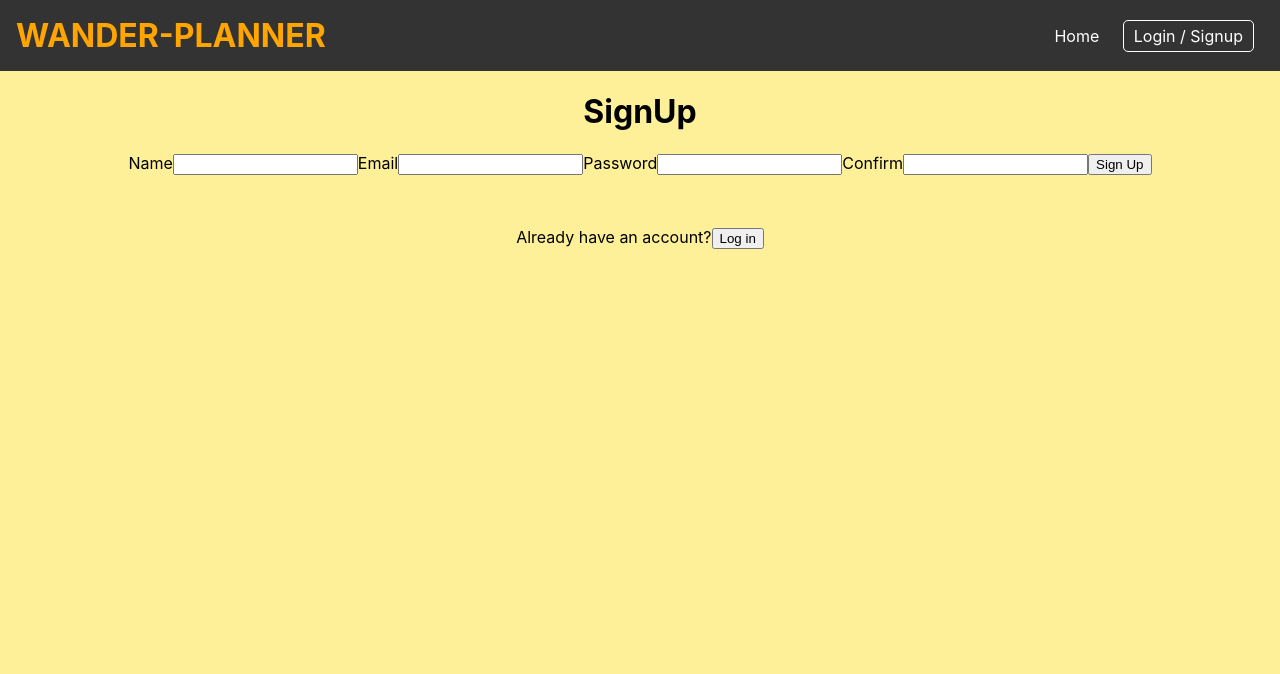
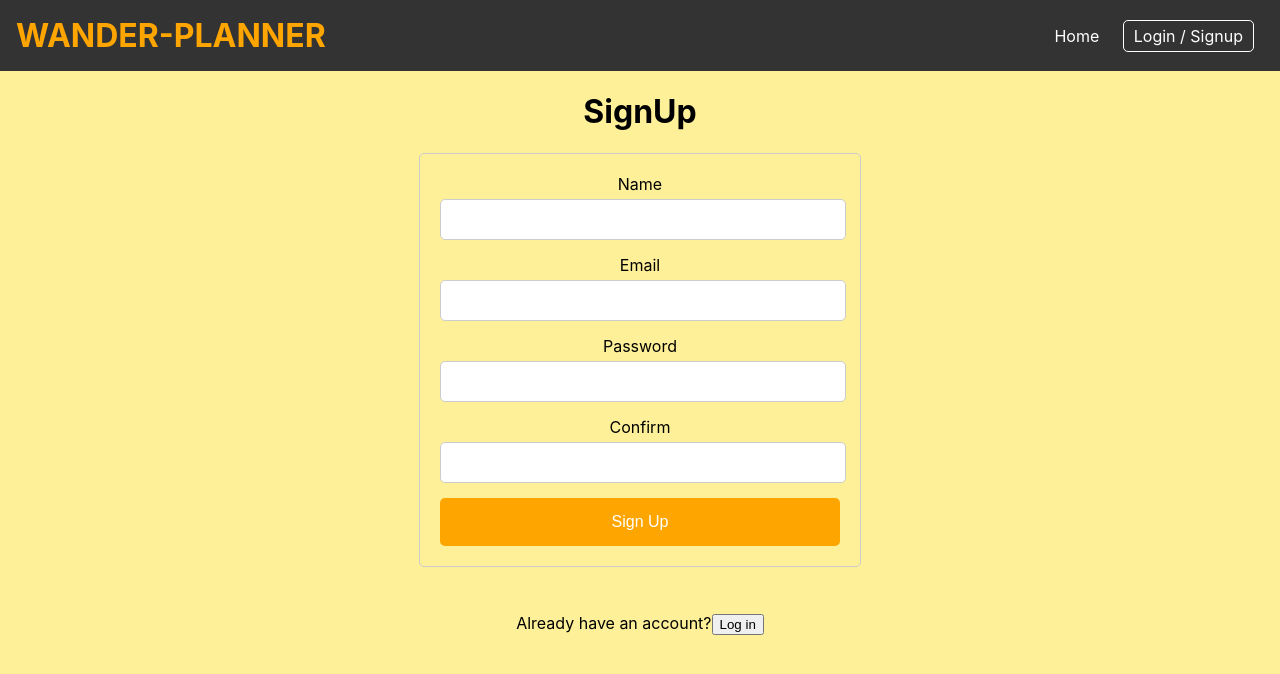
Before and after one commit to mursal-r/wanderplanner, a React (Create React App) app: page /authpage in a window 1280 px wide. Shown: the top 674 px of the page. Built offline with nearby package versions, Linux system fonts and the light colour scheme.

Commit message:
signup/signin update

```diff
--- a/src/components/SignUpForm/SignUpForm.css
+++ b/src/components/SignUpForm/SignUpForm.css
@@ -0,0 +1,45 @@
+/* SignUpForm.css */
+
+.form-container {
+    width: 400px; /* Adjust the width as needed */
+    margin: 0 auto; /* Center the container */
+    padding: 20px;
+    border: 1px solid #ccc;
+    border-radius: 5px;
+  }
+
+  .form-container label {
+    display: block;
+    margin-bottom: 5px;
+  }
+
+  .form-container input {
+    width: calc(100% - 20px); /* Adjust the width as needed */
+    padding: 12px; /* Increase padding for larger input fields */
+    margin-bottom: 15px; /* Increase margin bottom for spacing */
+    border-radius: 5px;
+    border: 1px solid #ccc;
+  }
+
+  .form-container button {
+    width: 100%;
+    padding: 15px;
+    background-color: orange;
+    color: #fff;
+    border: none;
+    border-radius: 5px;
+    cursor: pointer;
+    font-size: 16px; /* Adjust the font size as needed */
+
+  }
+
+
+  .form-container button:disabled {
+    background-color: #ccc;
+    cursor: not-allowed;
+  }
+
+  .error-message {
+    color: red;
+    margin-top: 10px;
+  }
--- a/src/components/SignUpForm/SignUpForm.jsx
+++ b/src/components/SignUpForm/SignUpForm.jsx
@@ -1,6 +1,7 @@
 import {Component} from 'react';
 import {signUp}  from '../../utilities/users-service';
 import {Link, Navigate} from 'react-router-dom';
+import "./SignUpForm.css"
 
 
 
```
